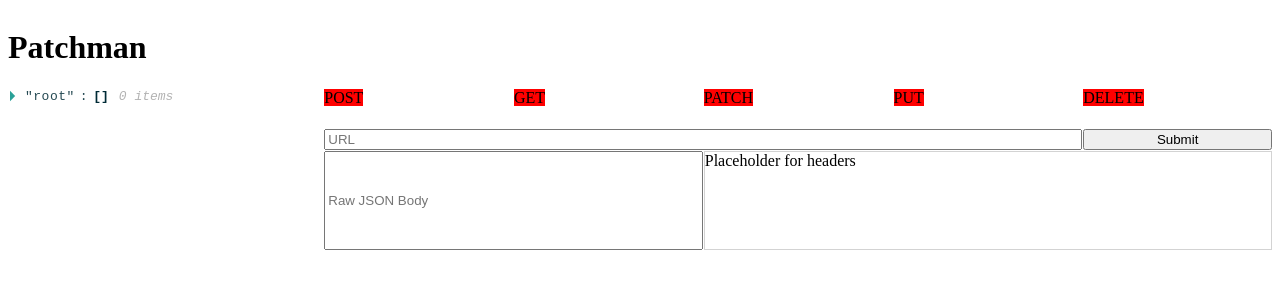
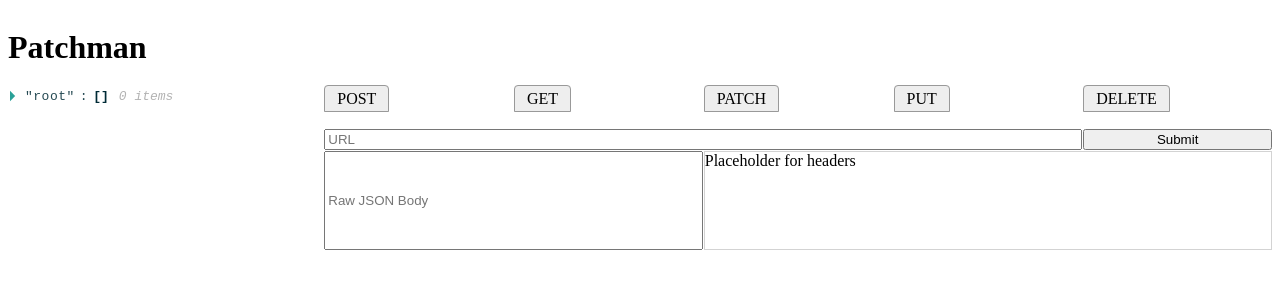
Before and after one commit to CNSpangler/postman-clone, a React app: page / in a window 1280 px wide. Shown: the top 300 px of the page. Built offline with nearby package versions, Linux system fonts and the light colour scheme.

Commit message:
make radio buttons look like tabs

```diff
--- a/src/components/App/App.css
+++ b/src/components/App/App.css
@@ -35,15 +35,26 @@
   }
 
   label {
-    background: red;
+    width: 1fr;
+    height: 100%;
   }
 
-  label:hover {
-    background: yellow;
+  input[type="radio"] + label {
+    border: 1px solid #999;
+    background: #EEE;
+    padding: 4px 12px;
+    border-radius: 4px 4px 0 0;
+    position: relative;
+    top: 1px;
+  }
+
+  input[type="radio"]:hover + label {
+    background: rgb(223, 171, 76);
   }
 
   input[type="radio"]:checked + label {
-    background: blue;
+    background: #FFF;
+    border-bottom: 1px solid transparent;
   }
 }
 
```
